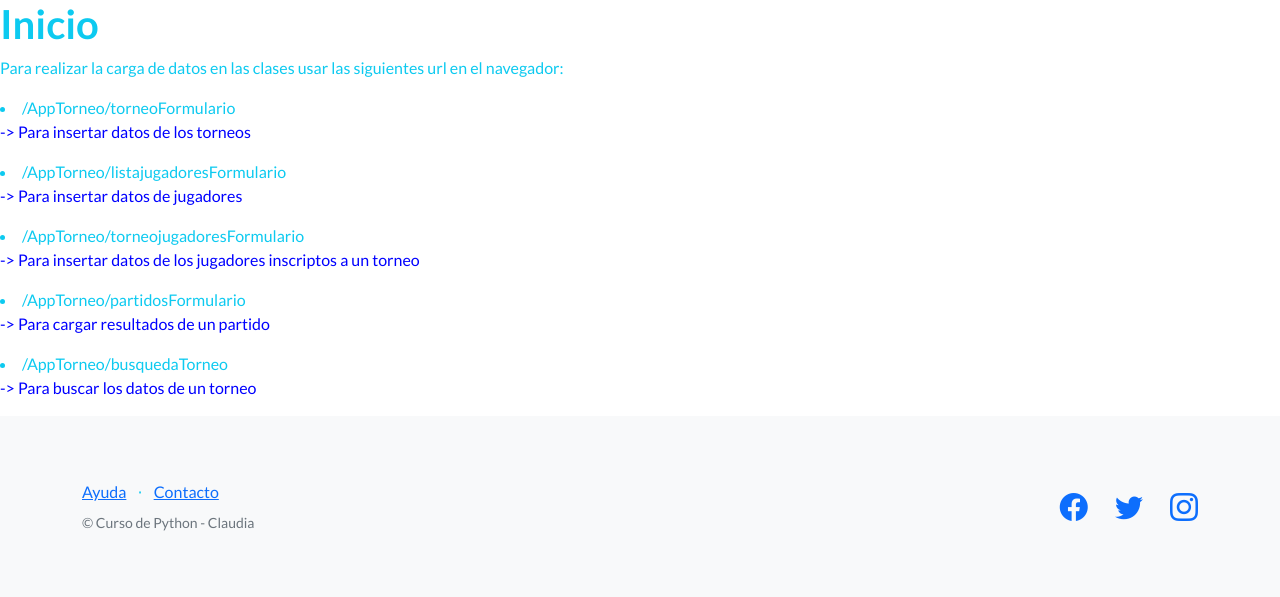
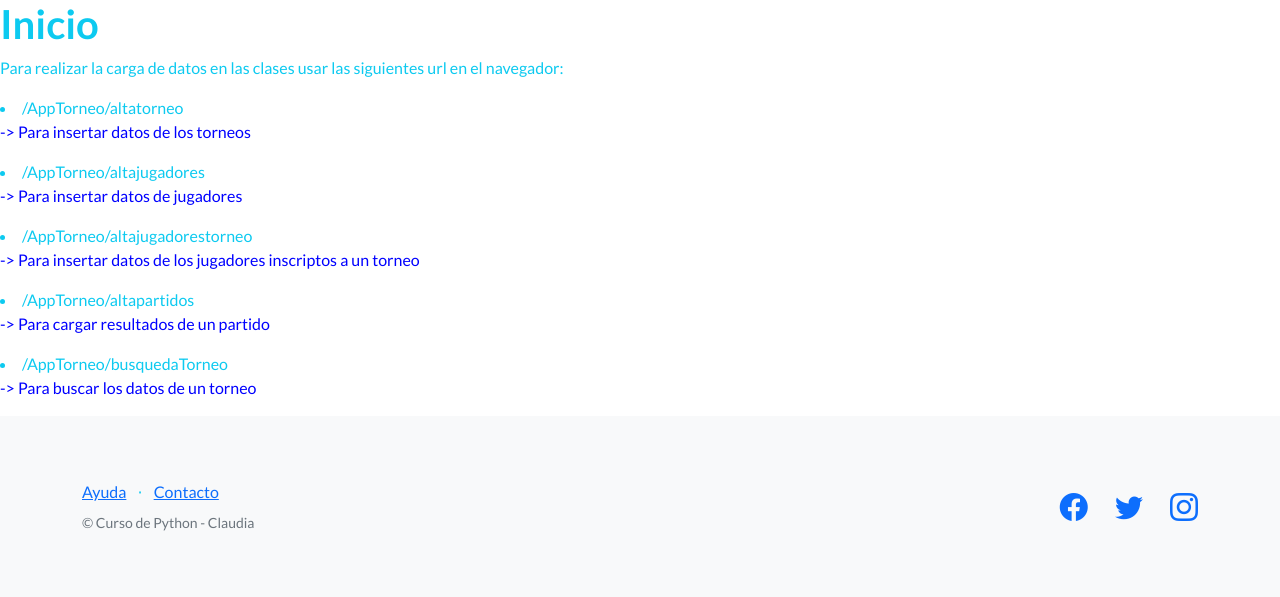
Before and after one commit to csanchezgithub/TorneoTenis, a Django app: page /AppTorneo/ in a window 1280 px wide. Shown: the part 603-1200 px from the top of the page. Run offline with Django 4.2, Linux system fonts and the light colour scheme; parts of the project's set-up code (start-up, migrations or seed data) failed here and were passed over; some libraries are stand-ins or nearby versions.

Commit message:
se agregan los html para leer los datos de cada una de las tablas

```diff
--- a/TorneoTenis/AppTorneo/models.py
+++ b/TorneoTenis/AppTorneo/models.py
@@ -11,7 +11,7 @@ class Torneo(models.Model):
     detalle= models.CharField(max_length=300)     #texto libre de lo que quieran escribir
 
     def __str__(self):
-        return f"NUMERO: {self.numero} - CATEGORIA: {self.categoria} - NOMBRE: {self.nombre} - INICIO/FIN: {self.fecha_inicio} al {self.fecha_fin} - Tipo: {self.tipo}- Detalle: {self.detalle}"
+        return f"NUMERO: {self.numero} - CATEGORIA: {self.categoria} - INICIO/FIN: {self.fecha_inicio} al {self.fecha_fin} - TIPO: {self.tipo} - NOMBRE: {self.nombre}  - DETALLE: {self.detalle}"
 
 
 
--- a/TorneoTenis/AppTorneo/templates/AppTorneo/resultadoBusquedaTorneo.html
+++ b/TorneoTenis/AppTorneo/templates/AppTorneo/busquedaTorneoResultados.html
@@ -4,6 +4,7 @@
     {% block contenidoQueCambia %}
     <h3> Resultado de la busqueda:  </h3>
     {% if torneo_buscado %}
+
 
     <ul>
         {% for torneo in torneo_buscado %}
@@ -15,6 +16,7 @@
             <li> <h5> Fecha Finalizacion: {{torneo.fecha_fin}}</li></h5>
             <li> <h5> Detalle: {{torneo.detalle}}</li></h5>
 
+
         {% endfor %}
 
     </ul>
--- a/TorneoTenis/AppTorneo/templates/AppTorneo/inicio.html
+++ b/TorneoTenis/AppTorneo/templates/AppTorneo/inicio.html
@@ -6,10 +6,10 @@
 <h1>Inicio</h1>
 <p>Para realizar la carga de datos en las clases usar las siguientes url en el navegador:</p>
 
-    <li> /AppTorneo/torneoFormulario          <p style =color:blue>    -> Para insertar datos de los torneos
-    <li> /AppTorneo/listajugadoresFormulario  <p style =color:blue>    -> Para insertar datos de jugadores
-    <li> /AppTorneo/torneojugadoresFormulario <p style =color:blue>    -> Para insertar datos de los jugadores inscriptos a un torneo
-    <li> /AppTorneo/partidosFormulario        <p style =color:blue>    -> Para cargar resultados de un partido
-    <li> /AppTorneo/busquedaTorneo		 <p style =color:blue> -> Para buscar los datos de un torneo
+    <li> /AppTorneo/altatorneo             <p style =color:blue>    -> Para insertar datos de los torneos
+    <li> /AppTorneo/altajugadores          <p style =color:blue>    -> Para insertar datos de jugadores
+    <li> /AppTorneo/altajugadorestorneo    <p style =color:blue>    -> Para insertar datos de los jugadores inscriptos a un torneo
+    <li> /AppTorneo/altapartidos           <p style =color:blue>    -> Para cargar resultados de un partido
+    <li> /AppTorneo/busquedaTorneo     	   <p style =color:blue> -> Para buscar los datos de un torneo
 </p>
 {% endblock %}
--- a/TorneoTenis/AppTorneo/urls.py
+++ b/TorneoTenis/AppTorneo/urls.py
@@ -11,12 +11,17 @@ urlpatterns = [
     path('torneojugadores', views.torneoJugadores, name="torneojugadores"),
     path('partidos', views.partidos, name="partidos"),
 
-    path('torneoFormulario', views.TORNEOformulario, name="torneoFormulario"),
-    path('listajugadoresFormulario', views.JUGADORESformulario, name="listaJugadoresFormulario"),
-    path('torneojugadoresFormulario', views.TORNEOJugadoresFormulario, name="torneojugadoresFormulario"),
-    path('partidosFormulario', views.PARTIDOSFormulario, name="partidosFormulario"),
+    path('altatorneo', views.TORNEOformulario, name="torneoFormulario"),
+    path('altajugadores', views.JUGADORESformulario, name="listaJugadoresFormulario"),
+    path('altajugadorestorneo', views.TORNEOJugadoresFormulario, name="torneojugadoresFormulario"),
+    path('altapartidos', views.PARTIDOSFormulario, name="partidosFormulario"),
 
     path('busquedaTorneo', views.busquedaTorneo, name="BusquedaTorneo"),
     path('buscar/', views.buscar),
 
+    path('leerTorneos', views.leerTORNEOS, name="LeerTorneos"),
+    path('leerJugadores', views.leerJUGADORES, name="LeerJugadores"),
+    path('leerJugadoresTorneos', views.leerJUGADORES_TORNEOS, name="LeerJugadoresTorneos"),
+    path('leerPartidos', views.leerPARTIDOS, name="LeerPartidos"),
+
 ]
--- a/TorneoTenis/AppTorneo/views.py
+++ b/TorneoTenis/AppTorneo/views.py
@@ -27,8 +27,9 @@ def torneoJugadores(request):
 
 
 #
-#----------   vistas para los formularios TORNEO  ----------------------
-#
+#----------------------------------------------------------
+#----------   vistas para los TORNEOS  --------------------
+#----------------------------------------------------------
 def TORNEOformulario(request):
       if request.method == 'POST':
 
@@ -46,7 +47,7 @@ def TORNEOformulario(request):
       else:
             MiFormulario = torneoFormulario()
 
-      return render(request, "AppTorneo/torneoFormulario.html", {"MiFormulario": MiFormulario})
+      return render(request, "AppTorneo/crear_torneo_Formulario.html", {"MiFormulario": MiFormulario})
 
 def busquedaTorneo(request):
       return render(request, "AppTorneo/busquedaTorneo.html")
@@ -56,18 +57,22 @@ def buscar(request):
       if request.GET['numero']:
             numero = request.GET['numero']
             torneo_buscado = Torneo.objects.filter(numero__icontains=numero)
-
-            return render(request, "AppTorneo/resultadoBusquedaTorneo.html", {"torneo_buscado": torneo_buscado, "numero": numero})
+            return render(request, "AppTorneo/busquedaTorneoResultados.html", {"torneo_buscado": torneo_buscado, "numero": numero})
 
       else:
             respuesta = "No existen datos"
+            return HttpResponse(respuesta)
 
 
-      return HttpResponse(respuesta)
+def leerTORNEOS(request):
+      todos_los_torneos = Torneo.objects.all() #trae todos los torneos
+      contexto= {"Los_torneos":todos_los_torneos}
+      return render(request, "AppTorneo/leerTorneos.html",contexto)
 
 
-
+#----------------------------------------------------------
 #------------ Vistas para la lista de jugadores posibles  ---------------------------------------------------
+#----------------------------------------------------------
 def JUGADORESformulario (request):
       if request.method == 'POST':
 
@@ -84,11 +89,18 @@ def JUGADORESformulario (request):
       else:
             MiFormulario = jugadoresFormulario()
 
-      return render(request, "AppTorneo/jugadoresFormulario.html", {"MiFormulario": MiFormulario})
+      return render(request, "AppTorneo/crear_jugadores_Formulario.html", {"MiFormulario": MiFormulario})
 
 
+def leerJUGADORES(request):
+      todos_los_jugadores = ListaJugadores.objects.all() #trae todos los torneos
+      contexto= {"Los_jugadores":todos_los_jugadores}
+      return render(request, "AppTorneo/leerListaJugadores.html",contexto)
 
+
+#----------------------------------------------------------
 #------------ Vistas para los jugadores de un Torneo --------------------------------------------------------
+#----------------------------------------------------------
 def TORNEOJugadoresFormulario(request):
       if request.method == 'POST':
 
@@ -104,12 +116,21 @@ def TORNEOJugadoresFormulario(request):
       else:
             MiFormulario = torneoInscriptosFormulario()
 
-      return render(request, "AppTorneo/torneoJugadoresFormulario.html", {"MiFormulario": MiFormulario})
+      return render(request, "AppTorneo/crear_torneoJugadores_Formulario.html", {"MiFormulario": MiFormulario})
 
 
+def leerJUGADORES_TORNEOS(request):
+#      numero_torneo = request.GET['numero']
+#      torneo_buscado = Torneo_Inscriptos.objects.filter(numero_torneo__icontains=numero_torneo)
+#      return render(request, "AppTorneo/leerJugadoresTorneo2.html", {"torneo_buscado": torneo_buscado, "numero": numero_torneo})
+      jugadores_de_torneos = Torneo_Inscriptos.objects.all() #trae todos los torneos
+      contexto= {"Los_jugadoresTorneos":jugadores_de_torneos}
+      return render(request, "AppTorneo/leerJugadoresTorneo.html",contexto)
 
+
+#----------------------------------------------------------
 #------------ Vistas para Partidos --------------------------------------------------------
-
+#----------------------------------------------------------
 def PARTIDOSFormulario (request):
       if request.method == 'POST':
 
@@ -137,4 +158,10 @@ def PARTIDOSFormulario (request):
       else:
             MiFormulario = partidosFormulario()
 
-      return render(request, "AppTorneo/partidosFormulario.html", {"MiFormulario": MiFormulario})
+      return render(request, "AppTorneo/crear_partidos_Formulario.html", {"MiFormulario": MiFormulario})
+
+
+def leerPARTIDOS(request):
+      todos_los_partidos = Partidos.objects.all() #trae todos los torneos
+      contexto= {"Los_partidos":todos_los_partidos}
+      return render(request, "AppTorneo/leerPartidos.html",contexto)
```
Also changed, not shown: TorneoTenis/AppTorneo/templates/AppTorneo/leerJugadoresTorneo.html (added, +9 -0 lines), TorneoTenis/AppTorneo/templates/AppTorneo/leerJugadoresTorneo2.html (added, +24 -0 lines), TorneoTenis/AppTorneo/templates/AppTorneo/leerListaJugadores.html (added, +10 -0 lines), TorneoTenis/AppTorneo/templates/AppTorneo/leerPartidos.html (added, +9 -0 lines), TorneoTenis/AppTorneo/templates/AppTorneo/leerTorneos.html (added, +13 -0 lines), TorneoTenis/AppTorneo/templates/AppTorneo/crear_jugadores_Formulario.html (renamed from TorneoTenis/AppTorneo/templates/AppTorneo/jugadoresFormulario.html), TorneoTenis/AppTorneo/templates/AppTorneo/crear_partidos_Formulario.html (renamed from TorneoTenis/AppTorneo/templates/AppTorneo/partidosFormulario.html), TorneoTenis/AppTorneo/templates/AppTorneo/crear_torneoJugadores_Formulario.html (renamed from TorneoTenis/AppTorneo/templates/AppTorneo/torneoJugadoresFormulario.html), TorneoTenis/AppTorneo/templates/AppTorneo/crear_torneo_Formulario.html (renamed from TorneoTenis/AppTorneo/templates/AppTorneo/torneoFormulario.html), TorneoTenis/db.sqlite3.
